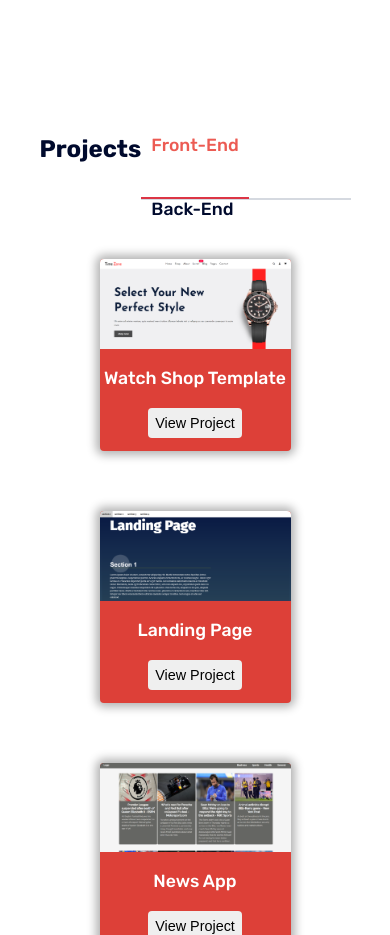
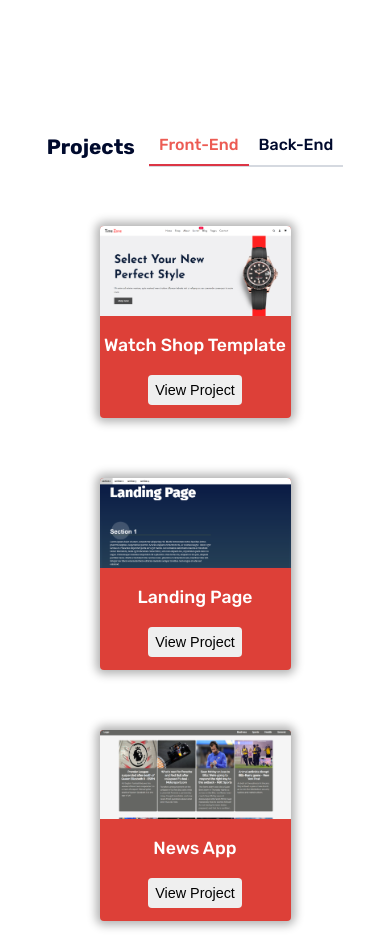
Before and after one commit to el7amrawy/portfolio, a React (Vite) app: page / in a window 390 px wide. Shown: the part 1200-2135 px from the top of the page. Built offline with nearby package versions, Linux system fonts and the light colour scheme.

Commit message:
some fixing

```diff
--- a/package.json
+++ b/package.json
@@ -3,7 +3,7 @@
   "private": true,
   "version": "1.0.0",
   "type": "module",
-  "homepage": "https://el7amrawy.github.io/portfolio/",
+  "homepage": "https://el7amrawy.github.io/",
   "scripts": {
     "dev": "vite",
     "build": "vite build",
--- a/src/style.css
+++ b/src/style.css
@@ -160,7 +160,6 @@ nav .bars {
     width: 60%;
     right: 20%;
     top: -139px;
-    text-align: center;
     padding: 35px;
     border-radius: 0 0 6px 6px;
     visibility: hidden;
@@ -315,6 +314,15 @@ main {
   color: #ec5b53;
 }
 
+@media (max-width: 991px) {
+  .projects h2 {
+    font-size: 1.3rem;
+  }
+  .projects .nav a {
+    font-size: 1rem;
+  }
+}
+
 /* ==================== Project ==================== */
 .front-projs,
 .back-projs {
```
